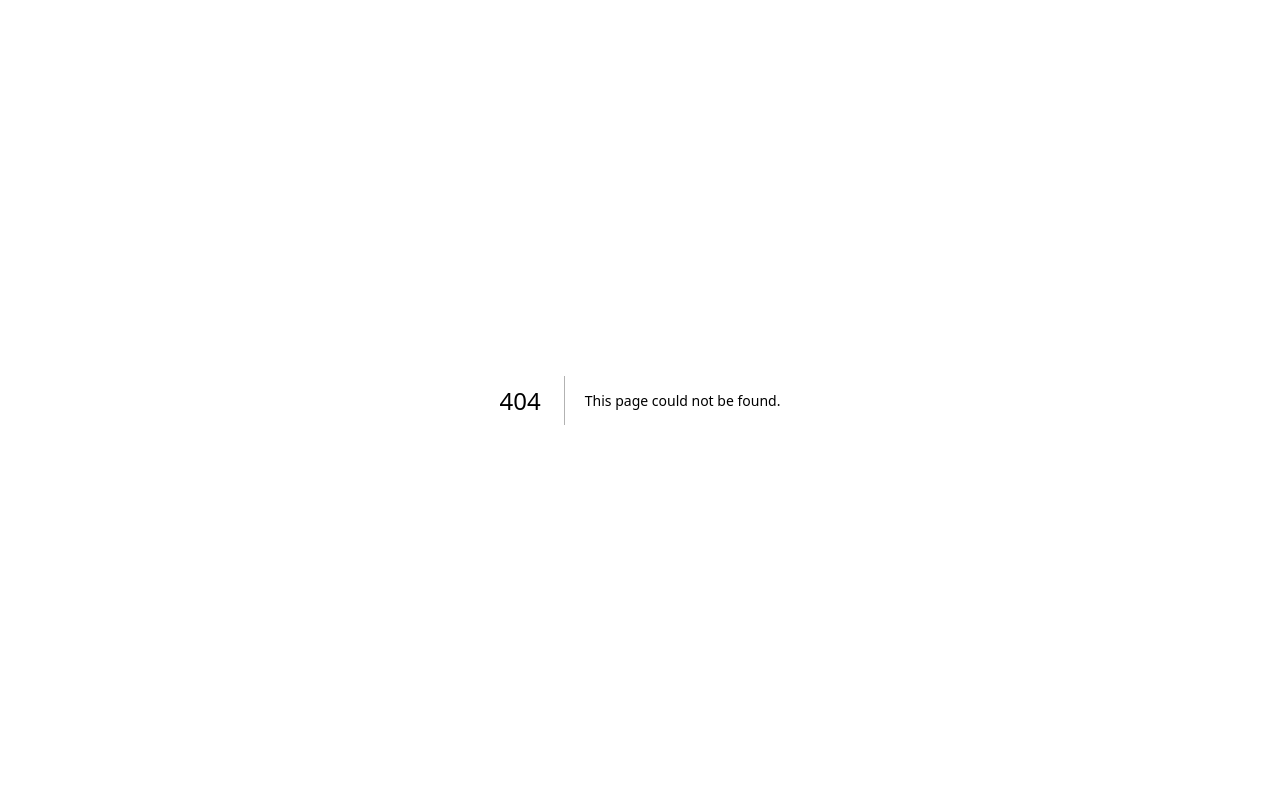
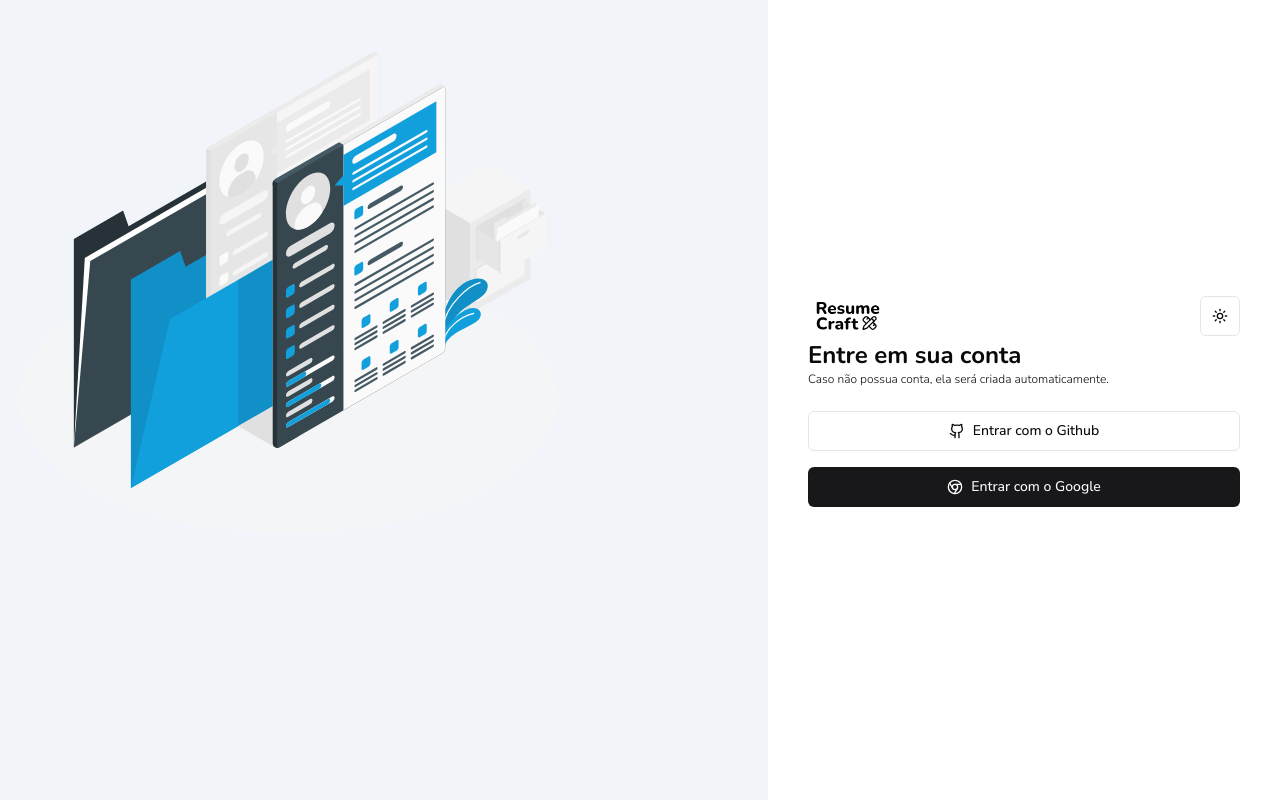
Before and after one commit to viniciuss1001/resumecraft-resumegenerator, a Next.js app: page /auth/login in a window 1280 px wide. Before the commit this address had no page. Built offline with nearby package versions, Linux system fonts and the light colour scheme.

Commit message:
authentication - start and finish

```diff
--- a/package.json
+++ b/package.json
@@ -30,6 +30,7 @@
     "clsx": "^2.1.1",
     "lucide-react": "^0.483.0",
     "next": "14.2.5",
+    "next-auth": "5.0.0-beta.25",
     "next-themes": "^0.4.6",
     "react": "^18",
     "react-dom": "^18",
--- /dev/null
+++ b/src/app/api/auth/[...nextAuth]/route.ts
@@ -0,0 +1,2 @@
+import { handlers } from "@/lib/auth";
+export const { GET, POST } = handlers
--- /dev/null
+++ b/src/app/auth/login/page.tsx
@@ -0,0 +1,70 @@
+import Image from "next/image"
+import Logo from '../../../../public/logo.svg'
+import { ButtonChangeTheme } from "@/components/darkmode/ButtonChangeTheme"
+import { Button } from "@/components/ui/button"
+import { Chrome, Github } from "lucide-react"
+import { signIn } from "@/lib/auth"
+
+type Providers = "github" | "google"
+
+const LoginPage = () => {
+
+	const handleLogin = async (form: FormData) => {
+		"use server"
+
+		const provider = form.get("provider") as Providers
+
+		await signIn(provider, {redirectTo:"/dashboard/resumes"})
+	}
+
+  return (
+	 <div className="grid grid-cols-[1.5fr,1fr] h-screen">
+		<aside className="bg-slate-100 dark:bg-slate-900">
+			<Image
+			src='/login.svg'
+			width={800}
+			height={800}
+			alt="Resume Creator"
+			className="w-3/4 h-3/4 object-cover"
+			quality={100}
+			/>
+		</aside>
+
+		<form className="p-10 flex justify-center flex-col " action={handleLogin}>
+			<div className="flex items-center justify-between">
+				<Image src={Logo} className="max-w-[80px] dark:bg-white dark:rounded-sm p-2"
+				alt="Resume Creator"
+				/>
+				<ButtonChangeTheme />
+			</div>
+			<h1 className="text-2xl font-title font-bold">Entre em sua conta</h1>
+			<p className="text-xs font-light ">Caso não possua conta, ela será criada automaticamente.</p>
+
+			<div className="flex flex-col gap-4 mt-6">
+				<Button
+				variant='outline'
+				className="w-full gap-2"
+				name="provider"
+				type="submit"
+				value='github'
+				>
+					<Github size={16}/>
+					Entrar com o Github
+				</Button>
+				<Button
+				variant='default'
+				className="w-full gap-2"
+				name="provider"
+				type="submit"
+				value='google'
+				>
+					<Chrome size={16}/>
+					Entrar com o Google
+				</Button>
+			</div>
+		</form>
+	 </div>
+  )
+}
+
+export default LoginPage
--- a/src/app/dashboard/(layout)/layout.tsx
+++ b/src/app/dashboard/(layout)/layout.tsx
@@ -1,13 +1,16 @@
 import { ButtonChangeTheme } from "@/components/darkmode/ButtonChangeTheme"
 import NavItensComponent from "@/components/pages/dashboard/NavItens"
 import UserDropdownComponent from "@/components/pages/dashboard/UserDropDown"
+import { auth } from "@/lib/auth"
 import Image from "next/image"
 
 interface DashboardLayoutProps {
     children: React.ReactNode
 }
 
-const DashboardLayout = ({ children }: DashboardLayoutProps) => {
+const DashboardLayout = async({ children }: DashboardLayoutProps) => {
+    const session = await auth()
+
     return (
         <div className="w-full h-screen overflow-hidden grid grid-cols-[300px,1fr]">
             <aside className="w-full h-full flex flex-col items-center border-r border-muted">
@@ -19,7 +22,7 @@ const DashboardLayout = ({ children }: DashboardLayoutProps) => {
 
                 <div
                 className="w-full mt-auto border-t border-muted px-3 py-4 flex items-center justify-between gap-2">
-                    <UserDropdownComponent />
+                    <UserDropdownComponent user={session?.user}/>
                     <ButtonChangeTheme/>
                 </div>
             </aside>
--- a/src/components/pages/dashboard/UserDropDown.tsx
+++ b/src/components/pages/dashboard/UserDropDown.tsx
@@ -1,3 +1,4 @@
+"use client"
 import { Avatar, AvatarFallback, AvatarImage } from "@/components/ui/avatar"
 import { Button } from "@/components/ui/button"
 import {
@@ -8,20 +9,29 @@ import {
 } from "@/components/ui/dropdown-menu"
 import { LogOut, SquareUser } from "lucide-react"
 import Link from "next/link"
+import { User } from "next-auth"
+import {signOut} from 'next-auth/react'
 
 
-const UserDropdownComponent = () => {
+type UserDropDownProps = {
+  user?: User
+}
+
+const UserDropdownComponent = ({user}:UserDropDownProps) => {
+  if(!user) return null
+
+  const initials = user?.name?.split(" ").slice(0, 2).map((name) => name[0]).join("")
   return (
     <DropdownMenu>
       <DropdownMenuTrigger asChild>
         <Button variant='ghost' className="w-full gap-2 justify-start px-2">
           <Avatar>
-            <AvatarImage src='https://github.com/viniciuss1001.png' alt='Avatar'/>
+            <AvatarImage src={user?.image ?? ""} alt='Avatar'/>
             <AvatarFallback>
-              Vinicius
+              {initials}
             </AvatarFallback>
           </Avatar>
-            <p>Vinicius Frota</p>
+            <p>{user?.name}</p>
         </Button>
       </DropdownMenuTrigger>
       <DropdownMenuContent align="center"
@@ -33,7 +43,9 @@ const UserDropdownComponent = () => {
           Configurações de Conta
         </DropdownMenuItem>
         </Link>
-        <DropdownMenuItem className="text-red-500">
+        <DropdownMenuItem className="text-red-500"
+        onClick={() => signOut({callbackUrl: "/auth/login"})}
+        >
           <LogOut size={16}/>
           Sair
         </DropdownMenuItem>
--- /dev/null
+++ b/src/lib/auth.ts
@@ -0,0 +1,16 @@
+import NextAuth from 'next-auth'
+import GitHub from 'next-auth/providers/github'
+import Google from 'next-auth/providers/google'
+
+export const { handlers, signIn, signOut, auth } = NextAuth({
+	providers: [GitHub, Google],
+	pages: {
+		newUser: "/",
+		signIn: "/auth/login"
+	},
+	callbacks: {
+		authorized: async ({ auth }) => {
+			return !!auth
+		}
+	}
+})
--- /dev/null
+++ b/src/middleware.ts
@@ -0,0 +1,5 @@
+export { auth as middleware } from '@/lib/auth'
+
+export const config = {
+	matcher: ["/dashboard/:path*"],
+}
```
Also changed, not shown: public/login.svg (added), 1 other file (tests, documents, lock files or other folders).
